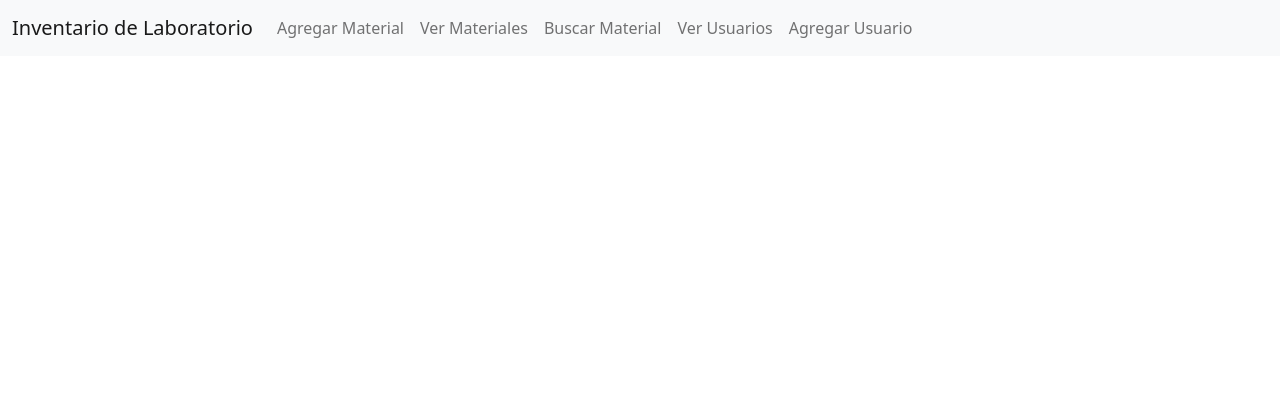
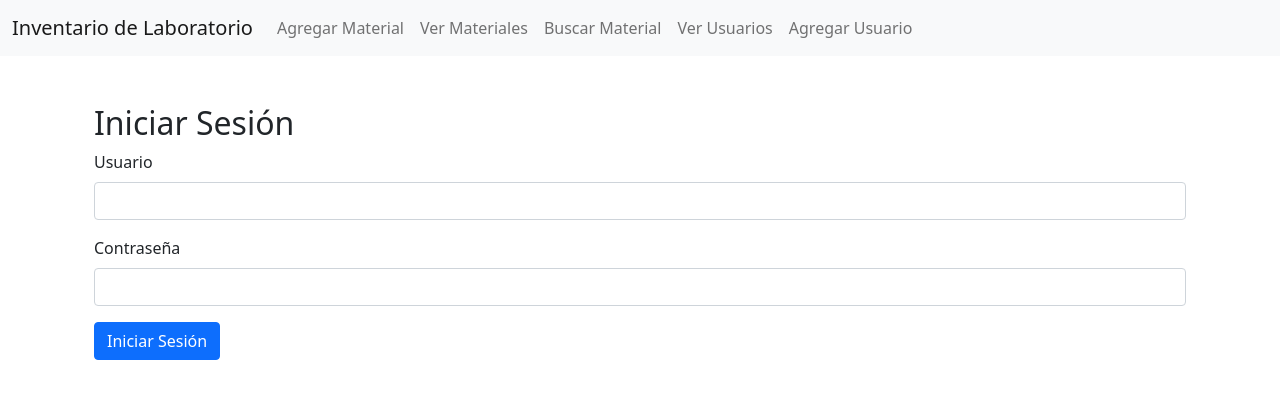
Before and after one commit to DanielCostella/Inventario-lab, a React (Create React App) app: page /login in a window 1280 px wide. Shown: the top 398 px of the page. Built offline with nearby package versions, Linux system fonts and the light colour scheme.

Commit message:
Actualizar login

```diff
--- a/src/App.js
+++ b/src/App.js
@@ -1,11 +1,13 @@
 import React from 'react';
 import { BrowserRouter as Router, Route, Routes } from 'react-router-dom';
-import Navbar from './components/Navbar'; // Asegúrate de que esta ruta sea correcta
+import Navbar from './components/Navbar';
 import MaterialList from './components/MaterialList';
 import SearchMaterial from './components/SearchMaterial';
-import AgregarMaterial from './components/AgregarMaterial'; // Usando el nombre correcto aquí
+import AgregarMaterial from './components/AgregarMaterial';
 import UserList from './components/UserList';
 import AddUser from './components/AddUser';
+import Register from './components/Register';
+import Login from './components/Login';
 
 const App = () => {
   return (
@@ -15,9 +17,11 @@ const App = () => {
         <Routes>
           <Route path="/" element={<MaterialList />} />
           <Route path="/search" element={<SearchMaterial />} />
-          <Route path="/add" element={<AgregarMaterial />} /> {/* Usando el nombre correcto aquí */}
+          <Route path="/add" element={<AgregarMaterial />} />
           <Route path="/users" element={<UserList />} />
           <Route path="/add-user" element={<AddUser />} />
+          <Route path="/register" element={<Register />} />
+          <Route path="/login" element={<Login />} />
         </Routes>
       </div>
     </Router>
--- /dev/null
+++ b/src/components/Login.js
@@ -0,0 +1,52 @@
+import React, { useState } from 'react';
+import api from '../api';
+
+const Login = () => {
+  const [username, setUsername] = useState('');
+  const [password, setPassword] = useState('');
+
+  const handleSubmit = async (e) => {
+    e.preventDefault();
+    try {
+      const response = await api.post('/auth/login', { username, password });
+      localStorage.setItem('token', response.data.token);
+      alert('Inicio de sesión exitoso');
+      setUsername('');
+      setPassword('');
+    } catch (error) {
+      alert('Error al iniciar sesión');
+      console.error(error);
+    }
+  };
+
+  return (
+    <div className="container mt-5">
+      <h2>Iniciar Sesión</h2>
+      <form onSubmit={handleSubmit}>
+        <div className="mb-3">
+          <label className="form-label">Usuario</label>
+          <input
+            type="text"
+            className="form-control"
+            value={username}
+            onChange={(e) => setUsername(e.target.value)}
+            required
+          />
+        </div>
+        <div className="mb-3">
+          <label className="form-label">Contraseña</label>
+          <input
+            type="password"
+            className="form-control"
+            value={password}
+            onChange={(e) => setPassword(e.target.value)}
+            required
+          />
+        </div>
+        <button type="submit" className="btn btn-primary">Iniciar Sesión</button>
+      </form>
+    </div>
+  );
+};
+
+export default Login;
--- a/src/components/MaterialList.js
+++ b/src/components/MaterialList.js
@@ -25,7 +25,7 @@ const MaterialList = () => {
 
   return (
     <div className="container mt-5">
-      <h1 className="text-center">Materials</h1>
+      <h1 className="text-center" style={{ fontSize: '2.5rem', color: 'blue' }}>Bienvenido a Inventario</h1>
       <ul className="list-group">
         {materials.map(material => (
           <li key={material.id} className="list-group-item d-flex justify-content-between align-items-center">
--- /dev/null
+++ b/src/components/Register.js
@@ -0,0 +1,51 @@
+import React, { useState } from 'react';
+import api from '../api';
+
+const Register = () => {
+  const [username, setUsername] = useState('');
+  const [password, setPassword] = useState('');
+
+  const handleSubmit = async (e) => {
+    e.preventDefault();
+    try {
+      await api.post('/auth/register', { username, password });
+      alert('Usuario registrado exitosamente');
+      setUsername('');
+      setPassword('');
+    } catch (error) {
+      alert('Error al registrar usuario');
+      console.error(error);
+    }
+  };
+
+  return (
+    <div className="container mt-5">
+      <h2>Registrar Usuario</h2>
+      <form onSubmit={handleSubmit}>
+        <div className="mb-3">
+          <label className="form-label">Usuario</label>
+          <input
+            type="text"
+            className="form-control"
+            value={username}
+            onChange={(e) => setUsername(e.target.value)}
+            required
+          />
+        </div>
+        <div className="mb-3">
+          <label className="form-label">Contraseña</label>
+          <input
+            type="password"
+            className="form-control"
+            value={password}
+            onChange={(e) => setPassword(e.target.value)}
+            required
+          />
+        </div>
+        <button type="submit" className="btn btn-primary">Registrar</button>
+      </form>
+    </div>
+  );
+};
+
+export default Register;
```
